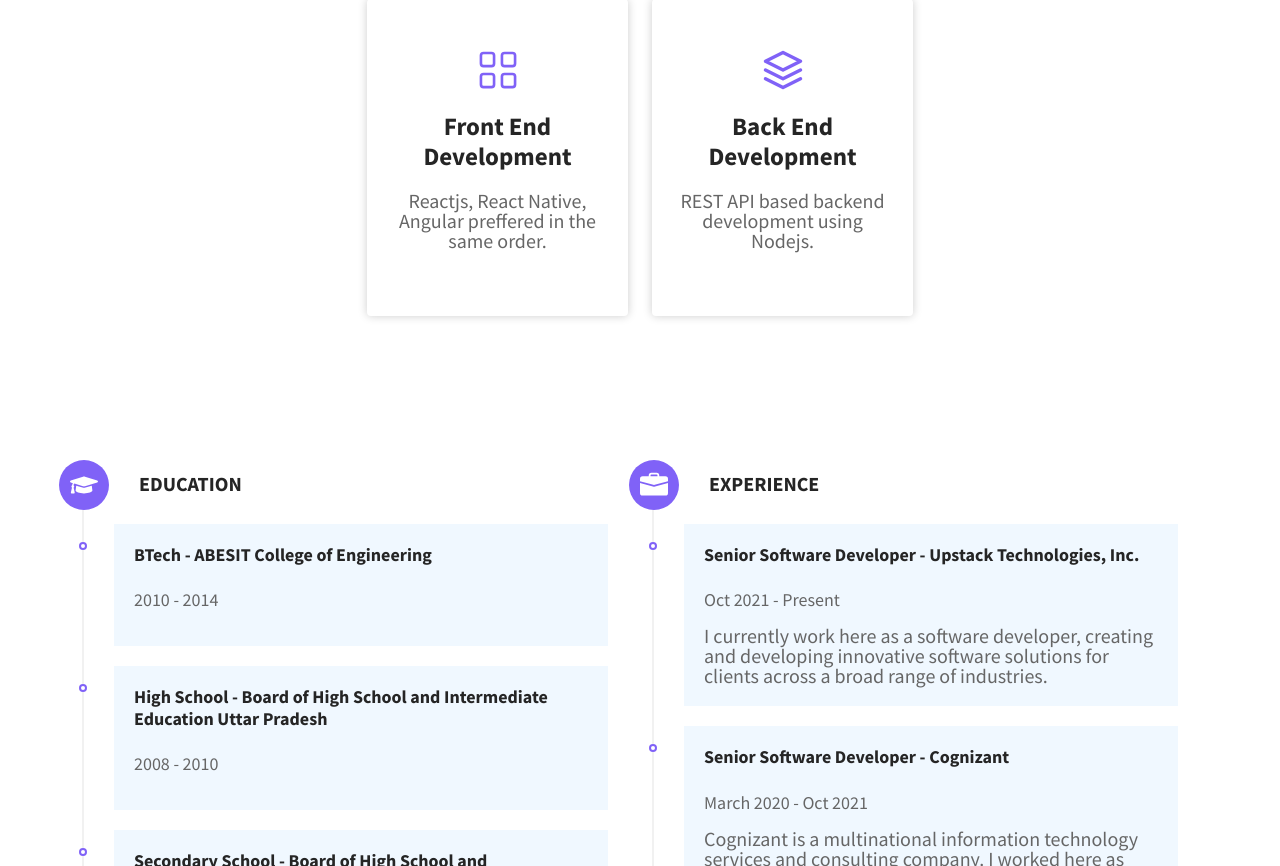
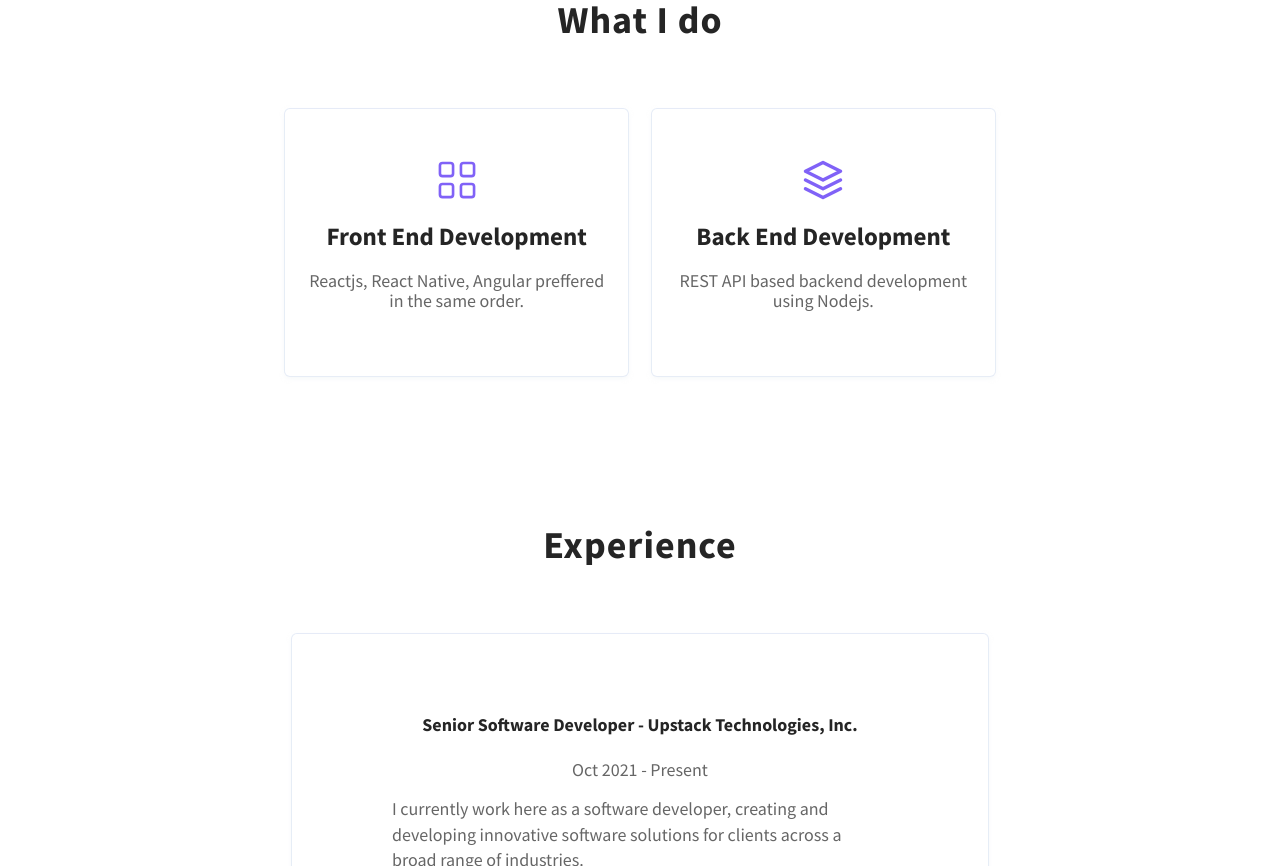
Before and after one commit to mustkem/portfolio, a Next.js app: page / in a window 1280 px wide. Shown: the part 1614-2480 px from the top of the page. Built offline with nearby package versions, Linux system fonts and the light colour scheme.

Commit message:
adds service section

```diff
--- a/components/About/About.jsx
+++ b/components/About/About.jsx
@@ -21,7 +21,9 @@ const About = () => {
               data-aos="fade-up"
               data-aos-delay="200"
             >
-              <h3 className="d-flex justify-content-center">Hi There!</h3>
+              <h3 className="d-flex justify-content-center about-heading">
+                Hi There!
+              </h3>
               <p>
                 I am a Full Stack Software Developer with a passion to create
                 powerful tech products. With over 7 years of experience in
--- a/components/Resume/Resume.jsx
+++ b/components/Resume/Resume.jsx
@@ -11,68 +11,28 @@ const Resume = () => {
     activateNavMenuItem(sectionRef.current);
   }, []);
   return (
+    <div>
       <div ref={sectionRef} id="resume" className="section-padding">
         <div className="container">
-        <div className="row">
-          <div className="col-lg-6 col-md-6 col-xs-12">
-            <div
-              className="education"
-              data-aos-delay="200"
-              data-aos-duration="500"
-              data-aos="fade-right"
-              data-aos-easing="linear"
-            >
-              <ul className="timeline">
-                <li>
-                  <div className="icon-head">
-                    <FaGraduationCap />
-                  </div>
-                  <h2 className="timelin-title">Education</h2>
-                </li>
-                <li>
-                  <div className="content-text">
-                    <h3 className="line-title">
-                      BTech - ABESIT College of Engineering
-                    </h3>
-                    <span>2010 - 2014</span>
-                  </div>
-                </li>
-                <li>
-                  <div className="content-text">
-                    <h3 className="line-title">
-                      High School - Board of High School and Intermediate
-                      Education Uttar Pradesh
-                    </h3>
-                    <span>2008 - 2010</span>
-                  </div>
-                </li>
-                <li>
-                  <div className="content-text">
-                    <h3 className="line-title">
-                      Secondary School - Board of High School and Intermediate
-                      Education Uttar Pradesh
-                    </h3>
-                    <span>2003 - 2008</span>
-                  </div>
-                </li>
-              </ul>
-            </div>
-          </div>
-          <div className="col-lg-6 col-md-6  col-xs-12">
+          <div className="row d-flex align-items-center justify-content-center">
+            <div className="col-lg-8 col-md-8 col-xs-12 ">
               <div
                 className="experience"
                 data-aos-delay="400"
+                data-aos-easing="linear"
+                data-aos="fade-up"
                 data-aos-duration="500"
-              data-aos="fade-right"
+              >
+                <h2
+                  className="section-title"
+                  data-aos-delay="400"
                   data-aos-easing="linear"
+                  data-aos="flip-up"
+                  data-aos-duration="500"
                 >
+                  Experience
+                </h2>
                 <ul className="timeline">
-                <li>
-                  <div className="icon-head">
-                    <BsBriefcaseFill />
-                  </div>
-                  <h2 className="timelin-title">Experience</h2>
-                </li>
                   <li>
                     <div className="content-text">
                       <h3 className="line-title">
@@ -95,8 +55,8 @@ const Resume = () => {
                       <p className="line-text">
                         Cognizant is a multinational information technology
                         services and consulting company. I worked here as front
-                      end developer and technical consultant and mainly focused
-                      on the finance and telecom web applications.
+                        end developer and technical consultant and mainly
+                        focused on the finance and telecom web applications.
                       </p>
                     </div>
                   </li>
@@ -121,15 +81,51 @@ const Resume = () => {
                       </h3>
                       <span>December 2016 - March 2020</span>
                       <p className="line-text">
-                      Sparx IT Solutions is a software development company that
-                      specializes in creating custom software applications. My
-                      role at sparxIt included both front end and back end
-                      development.
+                        Sparx IT Solutions is a software development company
+                        that specializes in creating custom software
+                        applications. My role at sparxIt included both front end
+                        and back end development.
                       </p>
                     </div>
                   </li>
                 </ul>
-              <p className="more-link">and more ...</p>
+                <p className="more-link d-flex justify-content-center">
+                  and more ...
+                </p>
+              </div>
+            </div>
+          </div>
+        </div>
+      </div>
+      <div id="education" className="section-padding mb-130">
+        <div className="container">
+          <div className="row d-flex align-items-center justify-content-center">
+            <div className="col-lg-8 col-md-8 col-xs-12 ">
+              <div
+                className="experience"
+                data-aos-delay="400"
+                data-aos-easing="linear"
+                data-aos="fade-up"
+                data-aos-duration="500"
+              >
+                <h2
+                  className="section-title"
+                  data-aos-delay="400"
+                  data-aos-easing="linear"
+                  data-aos="flip-up"
+                  data-aos-duration="500"
+                >
+                  Education
+                </h2>
+                <ul className="timeline">
+                  <li>
+                    <div className="content-text">
+                      <h3 className="line-title">Bachelor of Technology</h3>
+                      <span>2010 - 2014</span>
+                    </div>
+                  </li>
+                </ul>
+              </div>
             </div>
           </div>
         </div>
--- a/components/Services/Services.jsx
+++ b/components/Services/Services.jsx
@@ -15,6 +15,7 @@ const Services = () => {
       id="services"
       className="services section-padding"
     >
+      <div className="container">
         <h2
           className="section-title"
           data-aos="flip-up"
@@ -23,10 +24,11 @@ const Services = () => {
         >
           What I do
         </h2>
-      <div className="container">
-        <div className="row d-flex justify-content-center">
+        <div className="content">
+          <div className="row d-flex justify-content-center ">
             {/* Services item */}
-          <div className="col-md-6 col-lg-3 col-xs-12">
+
+            <div className="col-md-6 col-lg-4 col-xs-12">
               <div
                 className="services-item"
                 data-aos-delay="200"
@@ -45,7 +47,7 @@ const Services = () => {
               </div>
             </div>
             {/* Services item */}
-          <div className="col-md-6 col-lg-3 col-xs-12">
+            <div className="col-md-6 col-lg-4 col-xs-12">
               <div
                 className="services-item"
                 data-aos-delay="200"
@@ -63,6 +65,7 @@ const Services = () => {
             </div>
           </div>
         </div>
+      </div>
     </section>
   );
 };
--- a/styles/main.scss
+++ b/styles/main.scss
@@ -46,7 +46,8 @@ p {
   font-weight: 400;
   font-family: "Source Sans Pro", sans-serif;
   margin: 0px;
-  font-size: 20px;
+  font-size: 18px;
+  line-height: 1.6rem;
 }
 
 ul,
@@ -104,7 +105,7 @@ ol {
   text-align: center;
   letter-spacing: 1px;
   line-height: 1;
-  margin-bottom: 48px;
+  margin-bottom: 50px;
   padding: 0 10px;
   position: relative;
 }
@@ -196,6 +197,7 @@ button:focus {
 .social-icon {
   li {
     display: inline-block;
+    margin: 15px;
     a {
       color: #252525;
       background: #fff;
@@ -205,7 +207,7 @@ button:focus {
       text-align: center;
       border-radius: 100%;
       font-size: 35px;
-      margin: 15px 6px 12px 6px;
+      padding: 5px;
       display: flex;
       align-items: center;
       justify-content: center;
@@ -312,6 +314,9 @@ button:focus {
   .link {
     margin: 20px 0;
   }
+  .about-heading {
+    margin-bottom: 50px;
+  }
 }
 
 .profile-wrapper {
@@ -391,59 +396,40 @@ button:focus {
     font-size: 20px;
     font-weight: 700;
     text-transform: uppercase;
-    margin-left: 25px;
     color: #252525;
+    text-align: center;
   }
 
   li {
-    padding: 0 20px 20px 30px;
+    padding: 20px;
     list-style: none;
-    border-left: 2px solid #f1f1f1;
 
     .content-text {
-      background: aliceblue;
-      padding: 20px;
+      padding: 80px 100px;
+      border-radius: 5px;
+      box-shadow: rgba(233, 240, 243, 0.5) 0px 2px 5px 0px,
+        rgb(230, 236, 248) 0px 0px 0px 1px;
     }
 
     .line-title {
       font-size: 18px;
       color: #252525;
+      text-align: center;
     }
     span {
       font-size: 18px;
       padding: 9px 0;
       display: block;
+      display: flex;
+      justify-content: center;
     }
-    .line-text {
-      line-height: 20px;
-    }
+
     &:first-child {
       &::before {
         border: 0;
         background: none;
         position: relative;
       }
-    }
-    &:last-child {
-      padding: 0 20px 0px 30px;
-    }
-
-    &:before {
-      content: "";
-      border: solid 2px;
-      width: 8px;
-      height: 8px;
-      border-radius: 50px;
-      -moz-border-radius: 50px;
-      -webkit-border-radius: 50px;
-      font-size: 8px;
-      margin-left: -35px;
-      font-weight: 400;
-      background: #fff;
-      display: block;
-      position: absolute;
-      margin-top: 18px;
-      border-color: #8062f7 !important;
     }
   }
 
@@ -464,6 +450,10 @@ button:focus {
       color: #fff;
     }
   }
+}
+
+.more-link {
+  padding-top: 40px;
 }
 
 .navbar-brand {
@@ -668,6 +658,10 @@ button:focus {
   }
 }
 
+#education {
+  padding-bottom: 130px;
+}
+
 /* only small tablets */
 @media (min-width: 768px) and (max-width: 991px) {
   #nav-main {
@@ -697,7 +691,7 @@ button:focus {
   overflow: hidden;
   position: relative;
   .contents {
-    padding: 175px 0px 120px;
+    padding: 165px 0px 120px;
     color: #141c3a;
 
     h5 {
@@ -743,7 +737,7 @@ button:focus {
   .avatar {
     padding: 50px;
   }
-  .profile-avatar{
+  .profile-avatar {
     margin: 25px 0;
   }
 }
@@ -872,11 +866,21 @@ a:not([href]):not([tabindex]):hover {
 }
 
 /* Services Item */
+
+#services {
+  padding-top: 165px;
+  .content {
+    padding: 20px;
+  }
+}
+
 .services-item {
   background: #fff;
-  border-radius: 4px;
   padding: 50px 20px 65px 20px;
-  box-shadow: 0px 0px 10px rgba(0, 0, 0, 0.2);
+  border-radius: 5px;
+  box-shadow: rgba(233, 240, 243, 0.5) 0px 2px 5px 0px,
+    rgb(230, 236, 248) 0px 0px 0px 1px;
+
   text-align: center;
   transition: all 0.3s ease-in-out 0s;
   .icon {
@@ -901,10 +905,6 @@ a:not([href]):not([tabindex]):hover {
   p {
     line-height: 20px;
   }
-
-  &:hover {
-    box-shadow: 0px 0px 30px rgba(0, 0, 0, 0.2);
-  }
 }
 
 .form-control {
@@ -928,10 +928,6 @@ a:not([href]):not([tabindex]):hover {
 }
 
 .contact-form-area {
-  background: #fff;
-  box-shadow: 0 0 30px #ededed;
-  padding: 60px 40px;
-
   h2 {
     font-size: 20px;
     text-transform: uppercase;
@@ -939,8 +935,6 @@ a:not([href]):not([tabindex]):hover {
 }
 
 .footer-right-contact {
-  padding: 4px;
-
   .single-contact {
     padding: 20px 55px;
     position: relative;
@@ -949,11 +943,9 @@ a:not([href]):not([tabindex]):hover {
       margin-bottom: 5px;
       a {
         color: #666;
+        text-decoration: none;
       }
     }
-  }
-  .contact-content {
-    padding: 50px 0;
   }
   .icon {
     color: #8062f7;
@@ -965,7 +957,7 @@ a:not([href]):not([tabindex]):hover {
 #contact {
   position: relative;
   overflow: hidden;
-
+  padding: 130px 0;
   #contactForm {
     margin-top: 30px;
   }
@@ -1068,7 +1060,7 @@ a:not([href]):not([tabindex]):hover {
   }
 }
 
-.close-sidebar{
+.close-sidebar {
   display: none;
 }
 
```
Also changed, not shown: components/Contact/Contact.jsx (+18 -7 lines). Lines whose indentation alone changed are shown as unchanged.
